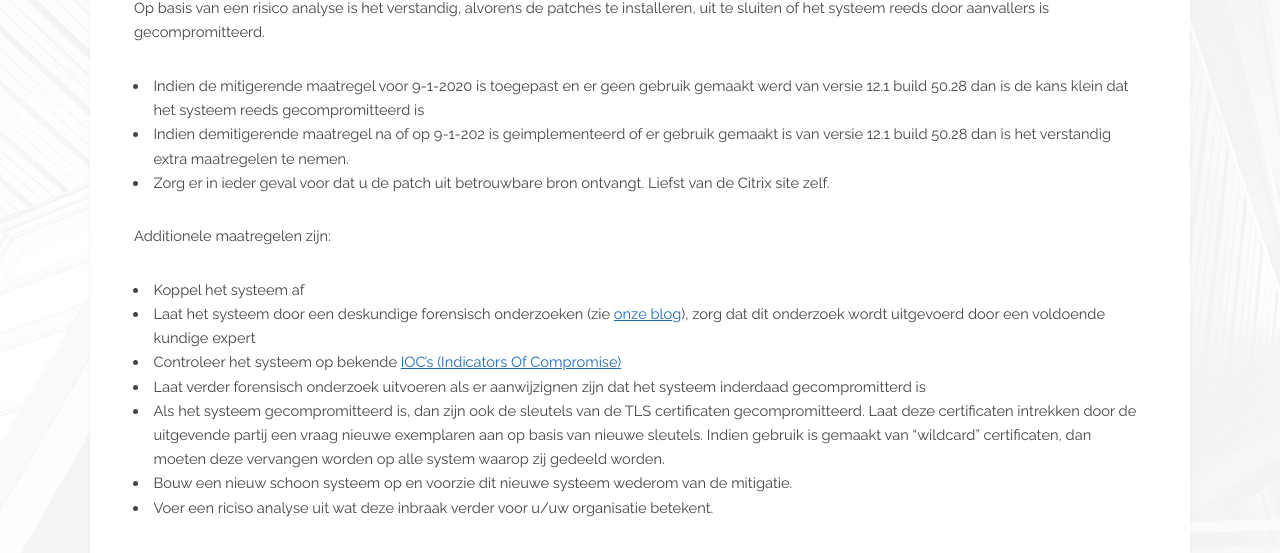
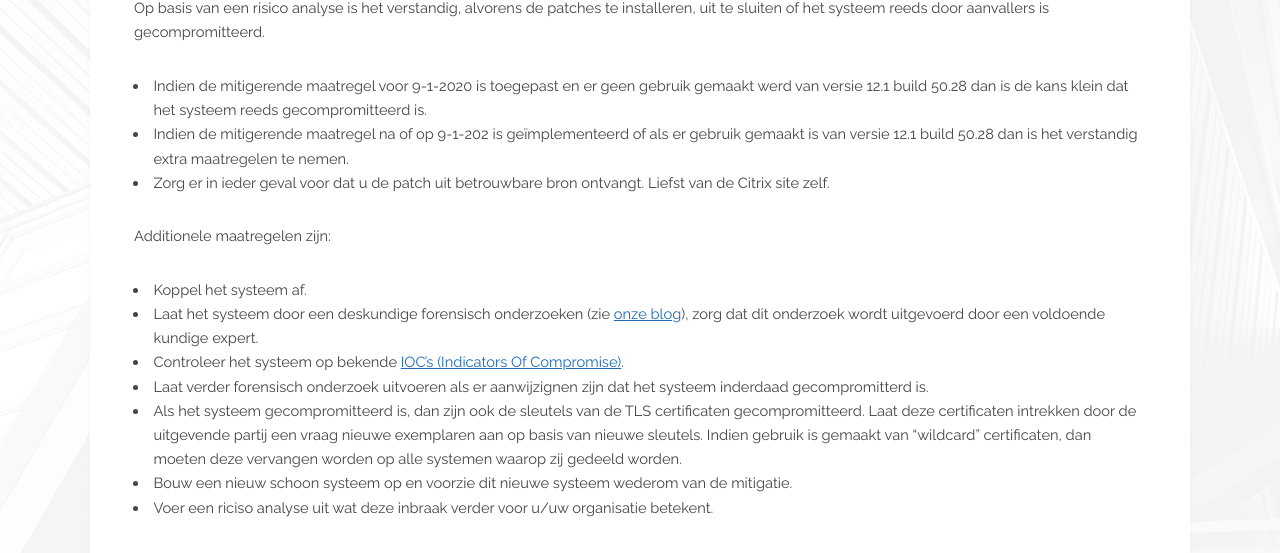
Before and after one commit to DIVD-NL/SecurityMeldpunt, a Jekyll site: the page built from cases/DIVD-2020-00001.md, in a window 1280 px wide and 900 px high, scrolled down 1127 px. Shown: the part 183-736 px from the top of the window. Built offline with Jekyll 4.4.1, drawn with Linux system fonts in a browser that asks for light colours; some of the changed text lies outside the part shown.

Commit message:
Update DIVD-2020-00001.md

```diff
--- a/cases/DIVD-2020-00001.md
+++ b/cases/DIVD-2020-00001.md
@@ -31,16 +31,16 @@ Voor versie 11.1 en 12.0 zijn inmiddels [patches beschikbaar](https://www.citrix
 Aanvallers scannen massaal het internet af naar kwetsbare systemen die vervolgens worden overgenomen.
 
 Op basis van een risico analyse is het verstandig, alvorens de patches te installeren, uit te sluiten of het systeem reeds door aanvallers is gecompromitteerd.
-* Indien de mitigerende maatregel voor 9-1-2020 is toegepast en er geen gebruik gemaakt werd van versie 12.1 build 50.28 dan is de kans klein dat het systeem reeds gecompromitteerd is
-* Indien demitigerende maatregel na of op 9-1-202 is geimplementeerd of er gebruik gemaakt is van versie 12.1 build 50.28 dan is het verstandig extra maatregelen te nemen.
+* Indien de mitigerende maatregel voor 9-1-2020 is toegepast en er geen gebruik gemaakt werd van versie 12.1 build 50.28 dan is de kans klein dat het systeem reeds gecompromitteerd is.
+* Indien de mitigerende maatregel na of op 9-1-202 is geïmplementeerd of als er gebruik gemaakt is van versie 12.1 build 50.28 dan is het verstandig extra maatregelen te nemen.
 * Zorg er in ieder geval voor dat u de patch uit betrouwbare bron ontvangt. Liefst van de Citrix site zelf.
 
 Additionele maatregelen zijn:
-* Koppel het systeem af
-* Laat het systeem door een deskundige forensisch onderzoeken (zie [onze blog](/2020/01/15/How-to-check-your-Citrix-gateway/)), zorg dat dit onderzoek wordt uitgevoerd door een voldoende kundige expert
-* Controleer het systeem op bekende [IOC's (Indicators Of Compromise)](https://github.com/citrix/ioc-scanner-CVE-2019-19781/)
-* Laat verder forensisch onderzoek uitvoeren als er aanwijzignen zijn dat het systeem inderdaad gecompromitterd is
-* Als het systeem gecompromitteerd is, dan zijn ook de sleutels van de TLS certificaten gecompromitteerd. Laat deze certificaten intrekken door de uitgevende partij een vraag nieuwe exemplaren aan op basis van nieuwe sleutels. Indien gebruik is gemaakt van "wildcard" certificaten, dan moeten deze vervangen worden op alle system waarop zij gedeeld worden.
+* Koppel het systeem af.
+* Laat het systeem door een deskundige forensisch onderzoeken (zie [onze blog](/2020/01/15/How-to-check-your-Citrix-gateway/)), zorg dat dit onderzoek wordt uitgevoerd door een voldoende kundige expert.
+* Controleer het systeem op bekende [IOC's (Indicators Of Compromise)](https://github.com/citrix/ioc-scanner-CVE-2019-19781/).
+* Laat verder forensisch onderzoek uitvoeren als er aanwijzignen zijn dat het systeem inderdaad gecompromitterd is.
+* Als het systeem gecompromitteerd is, dan zijn ook de sleutels van de TLS certificaten gecompromitteerd. Laat deze certificaten intrekken door de uitgevende partij een vraag nieuwe exemplaren aan op basis van nieuwe sleutels. Indien gebruik is gemaakt van "wildcard" certificaten, dan moeten deze vervangen worden op alle systemen waarop zij gedeeld worden.
 * Bouw een nieuw schoon systeem op en voorzie dit nieuwe systeem wederom van de mitigatie.
 * Voer een riciso analyse uit wat deze inbraak verder voor u/uw organisatie betekent.
 
@@ -57,16 +57,16 @@ Het aantal ongemitigeerde systemen neem gelukkig af.
 | Datum |Omschrijving |
 |:-----:|-------------|
 | 17-12-2019 | [Citrix meldt](https://support.citrix.com/article/CTX267027) een kwetsbaarheid in Citrix ADC. En raadt  iedereen aan om op deze systemen een [mitigatie te implementeren](https://support.citrix.com/article/CTX267679).
-| 9-1-2019   | Onderzoekers melden dat er actief gezocht wordt naar kwetsbare systemen |
-| 11-1-2020  | Exploit code is publiek beschikbaar o.a. van [Project Zero Day India](https://github.com/projectzeroindia/CVE-2019-19781) en [Trusted Sec](https://github.com/trustedsec/cve-2019-19781) |
-| 13-1-2020  | [Het Nederlands Security Meldpunt](https://www.securitymeldpunt.nl) activeert zichzelf |
-| 14-1-2020  | Eerste notificaties worden uitgestuurd door Het Security Meldpunt |
-| 15-1-2020  | [Blog post](/2020/01/15/How-to-check-your-Citrix-gateway/) met links naar artikelen om vast te stellen of een ADC gecompromitteerd is |
-| 16-1-2020  | Het [NCSC](https://www.ncsc.nl) meldt dat de mitigatie niet betrouwbaar is en adviseert te overwegen [Citrix ADC systemen af te sluiten](https://www.ncsc.nl/actueel/nieuws/2020/januari/16/door-citrix-geadviseerde-mitigerende-maatregelen-niet-altijd-effectief). Het Security Meldpunt besluit het scannen en melden tijdelijk te staken |
+| 9-1-2019   | Onderzoekers melden dat er actief gezocht wordt naar kwetsbare systemen. |
+| 11-1-2020  | Exploit code is publiek beschikbaar o.a. van [Project Zero Day India](https://github.com/projectzeroindia/CVE-2019-19781) en [Trusted Sec](https://github.com/trustedsec/cve-2019-19781). |
+| 13-1-2020  | [Het Nederlands Security Meldpunt](https://www.securitymeldpunt.nl) activeert zichzelf. |
+| 14-1-2020  | Eerste notificaties worden uitgestuurd door Het Security Meldpunt. |
+| 15-1-2020  | [Blog post](/2020/01/15/How-to-check-your-Citrix-gateway/) met links naar artikelen om vast te stellen of een ADC gecompromitteerd is. |
+| 16-1-2020  | Het [NCSC](https://www.ncsc.nl) meldt dat de mitigatie niet betrouwbaar is en adviseert te overwegen [Citrix ADC systemen af te sluiten](https://www.ncsc.nl/actueel/nieuws/2020/januari/16/door-citrix-geadviseerde-mitigerende-maatregelen-niet-altijd-effectief). Het Security Meldpunt besluit het scannen en melden tijdelijk te staken. |
 | 17-1-2020  | Het NCSC verduidelijkt het advies van 16-1: "Schakel Citrix-systemen uit waar dat kan of tref aanvullende maatregelen". <br> het Security Meldpunt gaat door met scannen en melden. |
 | 19-1-2020  | [Patches beschikbaar](https://www.citrix.com/blogs/2020/01/19/vulnerability-update-first-permanent-fixes-available-timeline-accelerated/) voor versie 11.1 and 12.0. Dit is één dag eerder dan eerder gecommuniceerd. De datum waarop patches voor versie 12.1 en 13 is vervroegd van 27-1 naar 24-1. De datum waarop parches voor versie 10 beschikbaar zijn is vervroegd van 31-1 naar 24-1 |
-| 24-1-2020  | Citrix verwacht op deze datum patches beschikbaar te hebben voor versie 10, 12.1 en 13 van Citrix ADC en voor SD-WAN WANOP|
-| 26-1-2020  | Citrix heeft de definitieve patches (eerder) uitgebracht voor alle [versies](https://www.citrix.com/blogs/2020/01/24/citrix-releases-final-fixes-for-cve-2019-19781/). Daarnaast is er een testtool beschikbaar gesteld om te controleren of er potentieel misbruik is gemaakt van de kwetsbaarheid en er [IOC's op het systeem aanwezig zijn](https://www.citrix.com/blogs/2020/01/22/citrix-and-fireeye-mandiant-share-forensic-tool-for-cve-2019-19781/) |
+| 24-1-2020  | Citrix verwacht op deze datum patches beschikbaar te hebben voor versie 10, 12.1 en 13 van Citrix ADC en voor SD-WAN WANOP.|
+| 26-1-2020  | Citrix heeft de definitieve patches (eerder) uitgebracht voor alle [versies](https://www.citrix.com/blogs/2020/01/24/citrix-releases-final-fixes-for-cve-2019-19781/). Daarnaast is er een testtool beschikbaar gesteld om te controleren of er potentieel misbruik is gemaakt van de kwetsbaarheid en er [IOC's op het systeem aanwezig zijn](https://www.citrix.com/blogs/2020/01/22/citrix-and-fireeye-mandiant-share-forensic-tool-for-cve-2019-19781/). |
 
 
 <hr>
```
